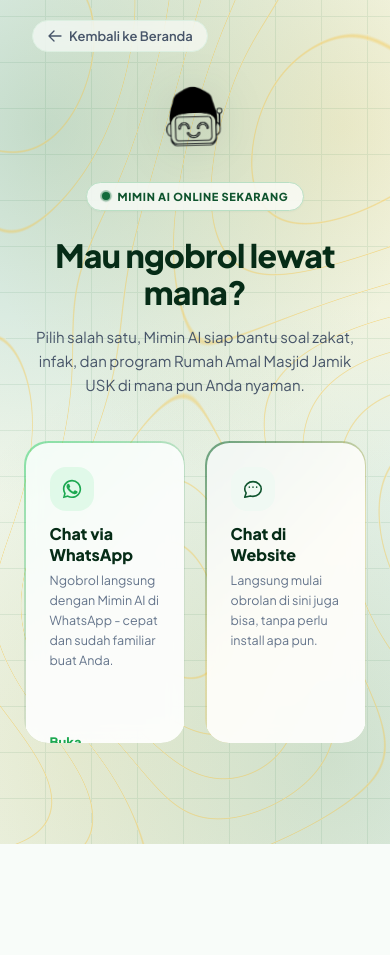
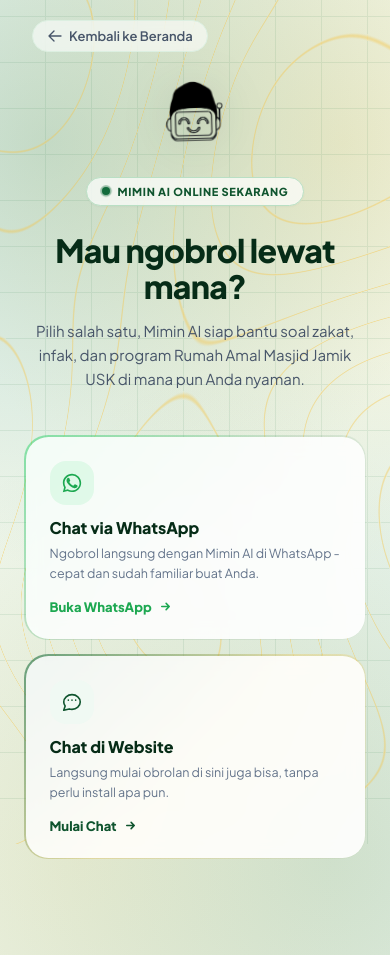
Before and after one commit to WafiJackson/Chatbot_Rumah_Amal, a FastAPI app: page /pilih-channel in a window 390 px wide. Before the commit the page ends 844 px from the top, so only its background shows below. Run offline with FastAPI, Linux system fonts and the light colour scheme; some libraries are stand-ins or nearby versions.

Commit message:
Bug FE Mobile

```diff
--- a/app/templates/public/pilih_channel.html
+++ b/app/templates/public/pilih_channel.html
@@ -30,6 +30,9 @@
             opacity: 0; transition: opacity .35s ease; pointer-events: none;
         }
         .glow:hover::after { opacity: 1; }
+        /* Dua kolom di layar HP membuat teks kartu berdesakan jadi 6-7 baris
+           sempit - di bawah 520px susun satu kolom saja. */
+        @media (max-width: 520px) { .kanal-grid { grid-template-columns: 1fr !important; gap: 14px !important; } }
 
         /* Tombol/link: magnet magnify + specular rim - dipinjam dari komponen dock-nav,
            transform-only (translateY+scale), bukan width/height, supaya animasinya
@@ -101,13 +104,13 @@
             <h1 class="reveal" style="font-size:32px; font-weight:800; color:#062C17; letter-spacing:-0.02em; line-height:1.15; margin:0 0 14px;">Mau ngobrol lewat mana?</h1>
             <p class="reveal" style="font-size:15px; color:#475569; line-height:1.6; max-width:440px; margin:0 0 44px;">Pilih salah satu, Mimin AI siap bantu soal zakat, infak, dan program Rumah Amal Masjid Jamik USK di mana pun Anda nyaman.</p>
 
-            <div style="display:grid; grid-template-columns: 1fr 1fr; gap:20px; width:100%; text-align:left;">
+            <div class="kanal-grid" style="display:grid; grid-template-columns: 1fr 1fr; gap:20px; width:100%; text-align:left;">
 
                 <a href="https://wa.me/{{ nomor_wa_resmi }}?text={{ pesan_pembuka_wa }}"
                    target="_blank" rel="noopener noreferrer" data-navfx
                    class="glow reveal"
-                   style="position:relative; text-decoration:none; border-radius:24px; padding:1.5px; background:linear-gradient(135deg, rgba(37,211,102,.5), rgba(19,107,59,.1), transparent); --glow-color: rgba(37,211,102,.22);">
-                    <div style="position:relative; height:100%; background:rgba(255,255,255,.9); backdrop-filter:blur(8px); border-radius:22.5px; padding:24px; display:flex; flex-direction:column; gap:12px; box-shadow:0 4px 20px -2px rgba(19,107,59,.05);">
+                   style="position:relative; display:flex; text-decoration:none; border-radius:24px; padding:1.5px; background:linear-gradient(135deg, rgba(37,211,102,.5), rgba(19,107,59,.1), transparent); --glow-color: rgba(37,211,102,.22);">
+                    <div style="position:relative; flex:1; box-sizing:border-box; background:rgba(255,255,255,.9); backdrop-filter:blur(8px); border-radius:22.5px; padding:24px; display:flex; flex-direction:column; gap:12px; box-shadow:0 4px 20px -2px rgba(19,107,59,.05);">
                         <div style="width:44px; height:44px; border-radius:16px; background:rgba(37,211,102,.1); color:#1DA851; display:flex; align-items:center; justify-content:center;">
                             <svg viewBox="0 0 24 24" width="22" height="22" fill="currentColor"><path d="M17.472 14.382c-.297-.149-1.758-.867-2.03-.967-.273-.099-.471-.148-.67.15-.197.297-.767.966-.94 1.164-.173.199-.347.223-.644.075-.297-.15-1.255-.463-2.39-1.475-.883-.788-1.48-1.761-1.653-2.059-.173-.297-.018-.458.13-.606.134-.133.298-.347.446-.52.149-.174.198-.298.298-.497.099-.198.05-.371-.025-.52-.075-.149-.669-1.612-.916-2.207-.242-.579-.487-.5-.669-.51-.173-.008-.371-.01-.57-.01-.198 0-.52.074-.792.372-.272.297-1.04 1.016-1.04 2.479 0 1.462 1.065 2.875 1.213 3.074.149.198 2.096 3.2 5.077 4.487.709.306 1.262.489 1.694.625.712.227 1.36.195 1.871.118.571-.085 1.758-.719 2.006-1.413.248-.694.248-1.289.173-1.413-.074-.124-.272-.198-.57-.347z"/><path fill-rule="evenodd" clip-rule="evenodd" d="M12.004 2.003c-5.514 0-9.997 4.483-9.997 9.997 0 1.762.464 3.484 1.346 5.001L2 22.003l5.14-1.347a9.96 9.96 0 004.864 1.24h.004c5.514 0 9.997-4.483 9.997-9.997 0-2.67-1.04-5.182-2.929-7.072a9.935 9.935 0 00-7.072-2.824zm0 18.187h-.003a8.19 8.19 0 01-4.175-1.144l-.3-.178-3.05.8.815-2.973-.195-.306a8.176 8.176 0 01-1.256-4.39c0-4.523 3.68-8.203 8.207-8.203a8.15 8.15 0 015.804 2.406 8.146 8.146 0 012.399 5.801c0 4.524-3.68 8.187-8.246 8.187z"/></svg>
                         </div>
@@ -123,8 +126,8 @@
                 </a>
 
                 <a href="/" data-navfx class="glow reveal"
-                   style="position:relative; text-decoration:none; border-radius:24px; padding:1.5px; background:linear-gradient(135deg, rgba(19,107,59,.6), rgba(246,196,69,.3), transparent); --glow-color: rgba(246,196,69,.28);">
-                    <div style="position:relative; height:100%; background:rgba(255,255,255,.9); backdrop-filter:blur(8px); border-radius:22.5px; padding:24px; display:flex; flex-direction:column; gap:12px; box-shadow:0 4px 20px -2px rgba(19,107,59,.05);">
+                   style="position:relative; display:flex; text-decoration:none; border-radius:24px; padding:1.5px; background:linear-gradient(135deg, rgba(19,107,59,.6), rgba(246,196,69,.3), transparent); --glow-color: rgba(246,196,69,.28);">
+                    <div style="position:relative; flex:1; box-sizing:border-box; background:rgba(255,255,255,.9); backdrop-filter:blur(8px); border-radius:22.5px; padding:24px; display:flex; flex-direction:column; gap:12px; box-shadow:0 4px 20px -2px rgba(19,107,59,.05);">
                         <div style="width:44px; height:44px; border-radius:16px; background:#F0F9F3; color:#0F542E; display:flex; align-items:center; justify-content:center;">
                             <svg width="22" height="22" fill="none" stroke="currentColor" viewBox="0 0 24 24" stroke-width="1.75"><path stroke-linecap="round" stroke-linejoin="round" d="M8 10h.01M12 10h.01M16 10h.01M21 12c0 4.418-4.03 8-9 8-1.06 0-2.077-.163-3.02-.462L3 21l1.545-4.635C3.564 15.176 3 13.633 3 12c0-4.418 4.03-8 9-8s9 3.582 9 8z"></path></svg>
                         </div>
```
Also changed, not shown: app/admin_scripts.py (+19 -0 lines), app/static/public/chat.js (+7 -0 lines), app/tests/test_pintas_handoff_dan_toleransi_typo.py (+30 -0 lines).
